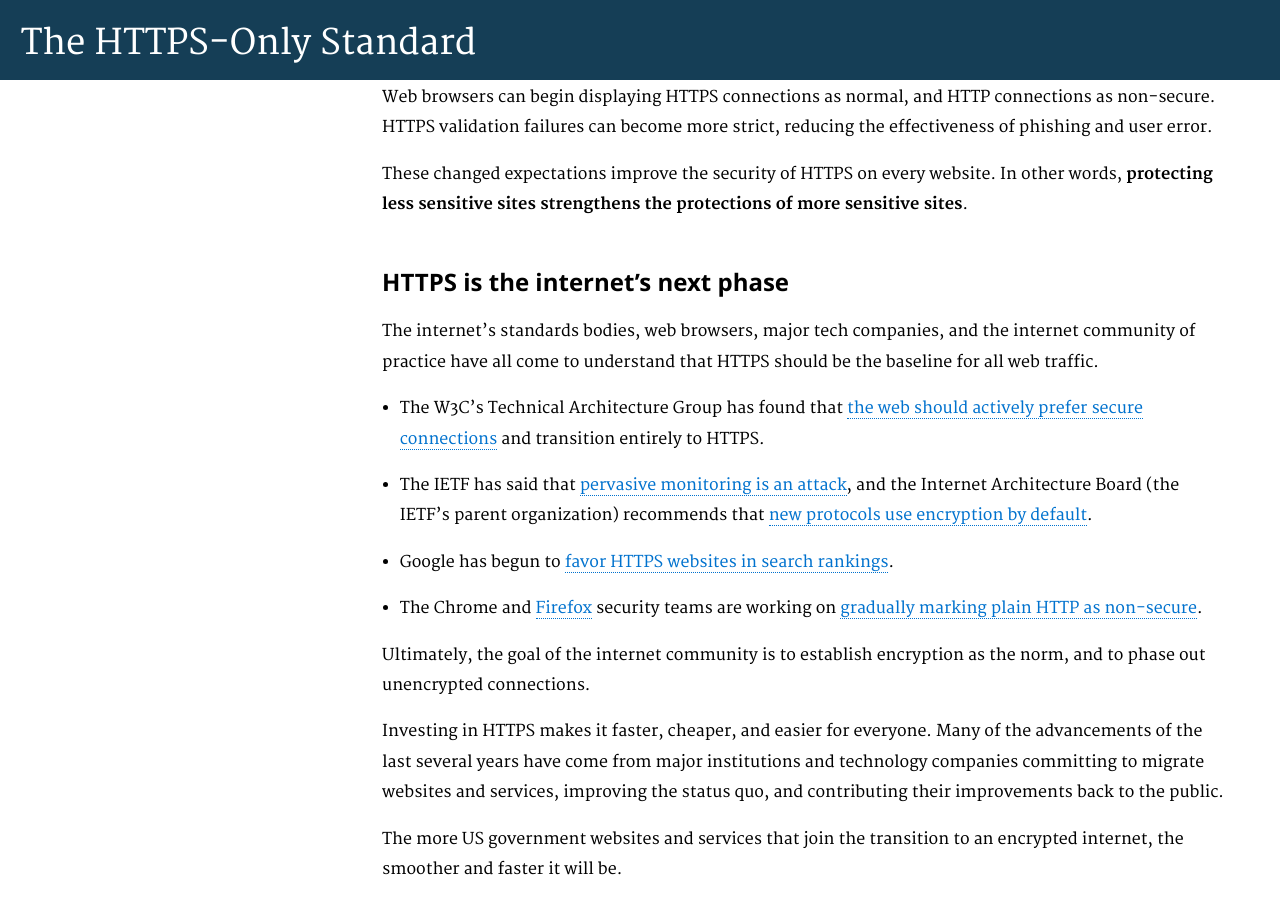
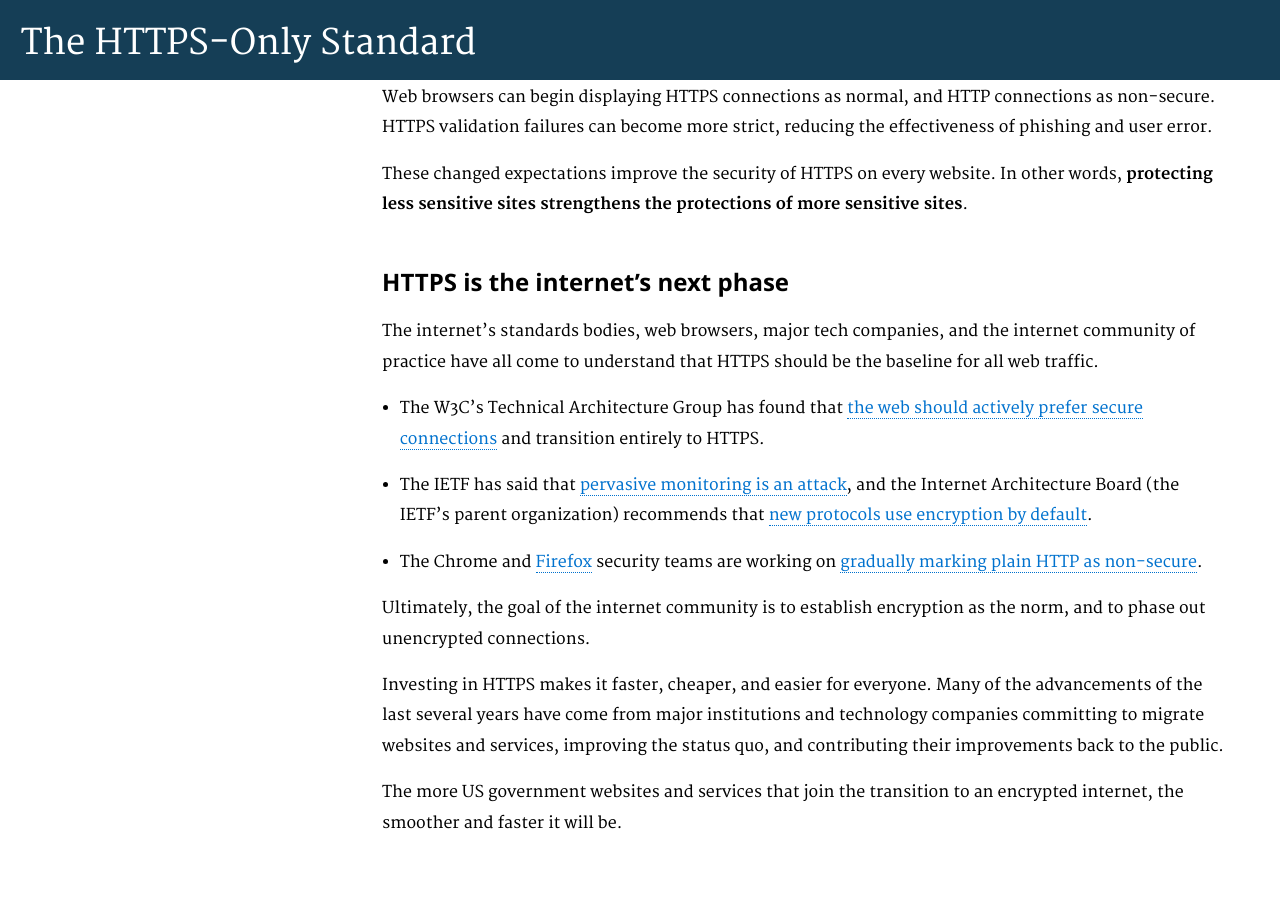
Before and after one commit to GSA/https, a Jekyll site: the page built from pages/everything.md, in a window 1280 px wide and 900 px high, scrolled down 762 px. Built offline with Jekyll 4.4.1, drawn with Linux system fonts in a browser that asks for light colours; Markdown is read by kramdown in place of the engine named in the settings; after the commit the page ends 1616 px from its top, so only the background shows below that.

Commit message:
not aware of any evidence that Google's favoring of search rankings is significant

```diff
--- a/pages/everything.md
+++ b/pages/everything.md
@@ -33,7 +33,6 @@ The internet's standards bodies, web browsers, major tech companies, and the int
 
 * The W3C's Technical Architecture Group has found that [the web should actively prefer secure connections](https://www.w3.org/2001/tag/doc/web-https) and transition entirely to HTTPS.
 * The IETF has said that [pervasive monitoring is an attack](https://datatracker.ietf.org/doc/rfc7258/), and the Internet Architecture Board (the IETF's parent organization) recommends that [new protocols use encryption by default](https://www.iab.org/2014/11/14/iab-statement-on-internet-confidentiality/).
-* Google has begun to [favor HTTPS websites in search rankings](https://security.googleblog.com/2014/08/https-as-ranking-signal_6.html).
 * The Chrome and [Firefox](https://blog.mozilla.org/security/2015/04/30/deprecating-non-secure-http/) security teams are working on [gradually marking plain HTTP as non-secure](https://www.chromium.org/Home/chromium-security/marking-http-as-non-secure).
 
 Ultimately, the goal of the internet community is to establish encryption as the norm, and to phase out unencrypted connections.
```
